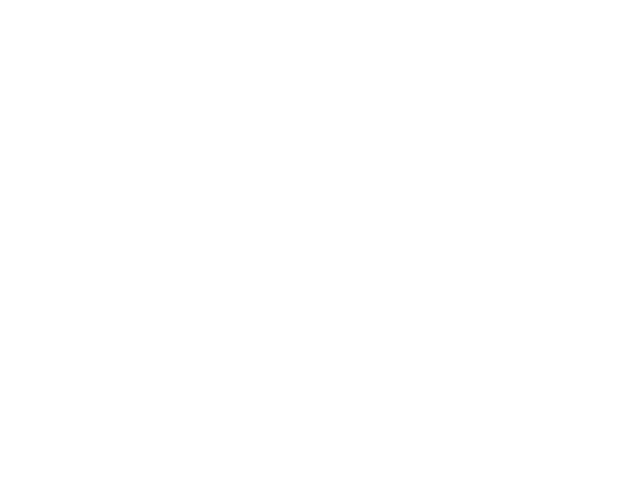
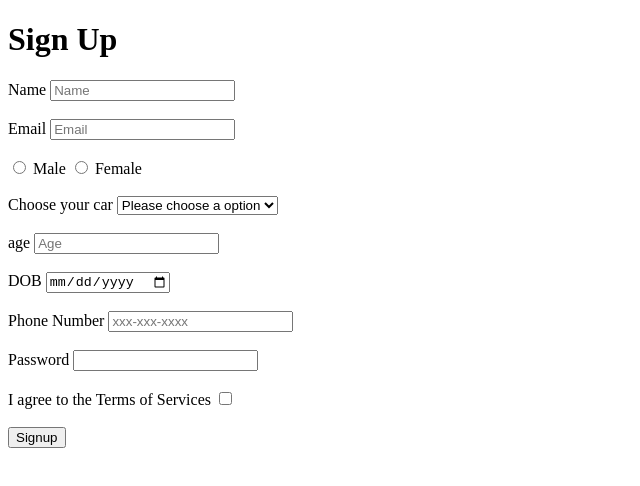
Before and after one commit to acciojob/signup-form-car-Ankitlitouriya, a website: page main.html in a window 1280 px wide. Shown: the whole page, without its empty margins (0-640 px from the left). Drawn offline with Linux system fonts and the light colour scheme.

Commit message:
created a submission

```diff
--- a/main.html
+++ b/main.html
@@ -8,6 +8,54 @@
 
 <body>
 	<!-- the entire body must be written by student -->
+	<form action="/signup" method="post">
+		   <h1>Sign Up</h1>
+	 <label for="name">Name</label>
+       <input type="text" id="name" placeholder="Name" required>
+		<br>
+		<br>
+		<label for ="email">Email</label>
+		<input type ="email"name="name" id ="email" placeholder="Email"required>
+		<br>
+		<br>
+		     <input type="radio" name="gender" id="gender_m" value="Male">
+        <label for="gender_m">Male</label>
+        <input type="radio" name="gender" id="gender_f" value="Female">
+        <label for="gender_f">Female</label>
+       <br>
+		<br>
+		<label for="cars">Choose your car</label>
+		<select name="car" id="cars">
+			<option value ="">Please choose a option</option>
+			<option value= "bmw">BMW</option>
+			<option value= "audi">Audi</option>
+			<option value= "mcb">Mercedes</option>
+		</select>
+		<br>
+		<br>
+		<label for ="age">age</label>
+		<input type ="number"id="age" placeholder="Age"required>
+		<br>
+		<br>
+		<label for="dob">DOB</label>
+		<input type ="date" id="DOB" placeholder="DOB" required>
+		<br>
+		<br>
+		<label for="tel">Phone Number</label>
+		<input type ="tel" id ="tel"placeholder="xxx-xxx-xxxx">
+		<br>
+		<br>
+		<label for="password">Password</label>
+		<input type="password" id="password" name="password" required>
+		<br>
+		<br>
+	 <label for="tos">I agree to the Terms of Services</label>
+		<input type="checkbox" id="tos" name="tos" value="yes">
+		<br>
+		<br>
+		<button type="submit">Signup</button>
+
+	</form>
     <script type="text/javascript" src="./script.js">
 </script>
 
```
